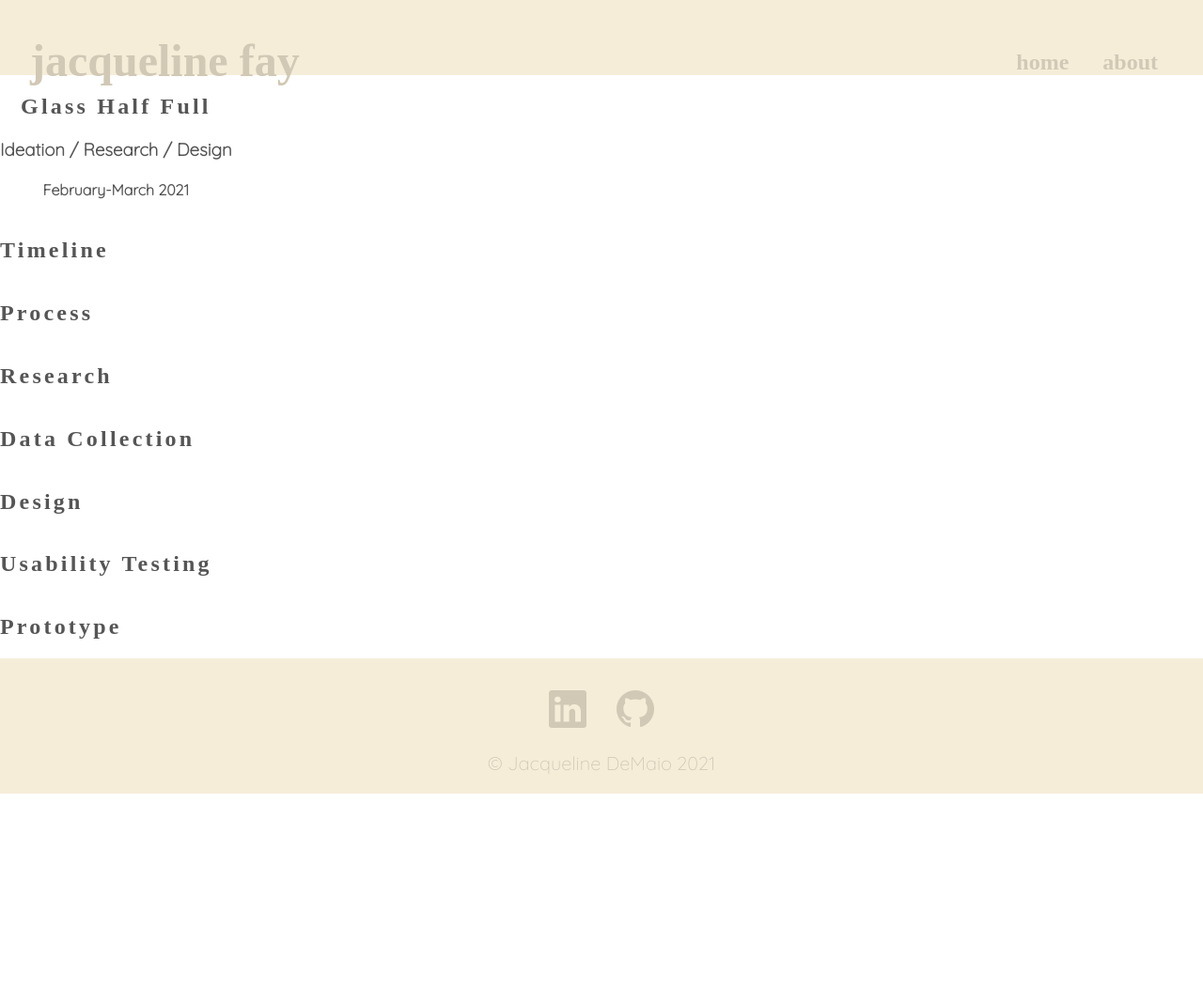
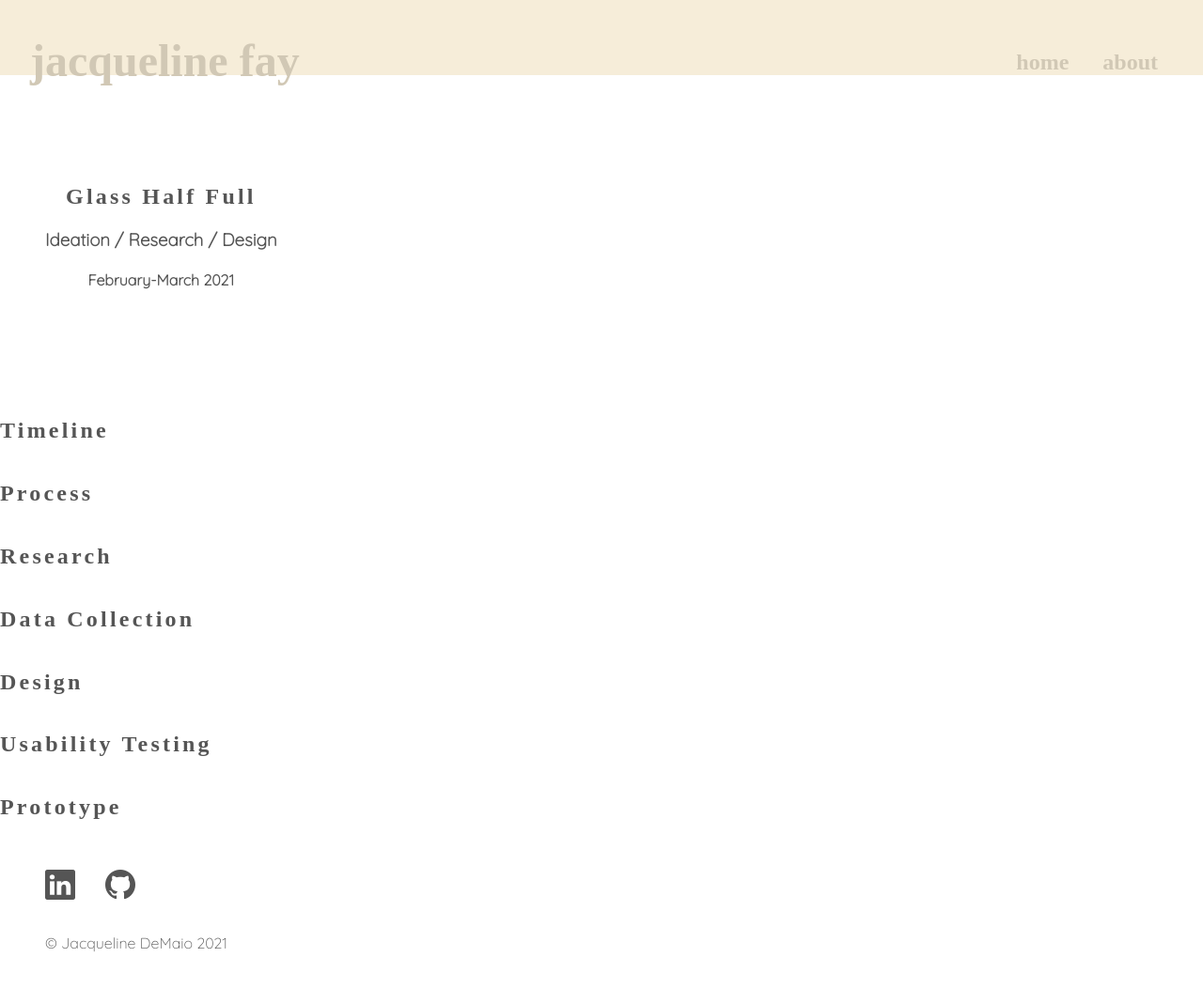
Before and after one commit to jacqdem/Portfolio-Draft, a plain HTML site: page glass-half-full.html in a window 1280 px wide. Shown: the whole page at 94% size. Before the commit the page ends 845 px from the top, so only its background shows below. Drawn offline with nearby package versions, Linux system fonts and the light colour scheme; a web font is replaced by a local one.

Commit message:
edited footer, took away background color, left aligned now

```diff
--- a/glass-half-full.html
+++ b/glass-half-full.html
@@ -28,7 +28,7 @@
     <div class="wine">
 
 
-    <div class="flex-container">
+    <div class="section flex-container">
       <div class="intro">
         <h2>Glass Half Full</h2>
         <h3>Ideation / Research / Design</h3>
--- a/styles.css
+++ b/styles.css
@@ -159,41 +159,46 @@ li a:hover {
 
 .footer {
   height: auto;
-  background-color: var(--three);
+  background-color: var(--one);
   display: flex;
   flex-direction: column;
   flex-wrap: wrap;
-  justify-content: center;
+  justify-content: flex-start;
+  margin: 2rem;
 }
 
 .social {
-  margin: 2rem 0 0 0;
   display: inline;
-  color: var(--five);
   align-content: space-between;
-  align-self: center;
   display: flex;
   flex-direction: row;
   flex-wrap: wrap;
-  justify-content: center;
+  justify-content: auto;
+}
+
+.social p {
+  color: var(--six);
+  font-family: 'Quicksand', serif;
+  font-size: 1rem;
 }
 
 .footer i {
-  padding: 0 1rem;
-  font-size: 2.5rem;
-    color: var(--four);
+  padding: 1rem;
+  font-size: 2rem;
+    color: var(--six);
 }
 
 .footer i:hover {
-  padding: 0 1rem;
-  font-size: 2.5rem;
+  padding: 1rem;
+  font-size: 2rem;
     color: var(--seven);
 }
 
 .footer p {
-  color: var(--four);
-  align-self: center;
+  color: var(--six);
   font-family: 'Quicksand', serif;
+  font-size: 1rem;
+  padding: 1rem;
 }
 
 /* HOME PAGE */
@@ -368,4 +373,5 @@ li a:hover {
 .intro {
   justify-content: center;
   text-align: center;
+  align-self: center;
 }
```
Also changed, not shown: index.html (+1 -1 lines).
